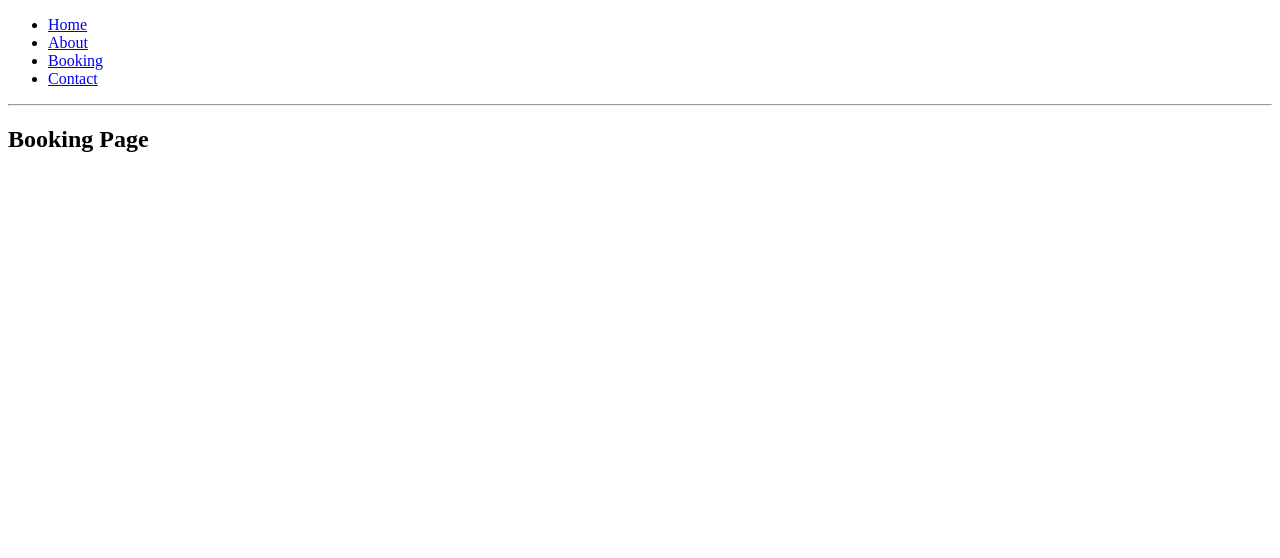
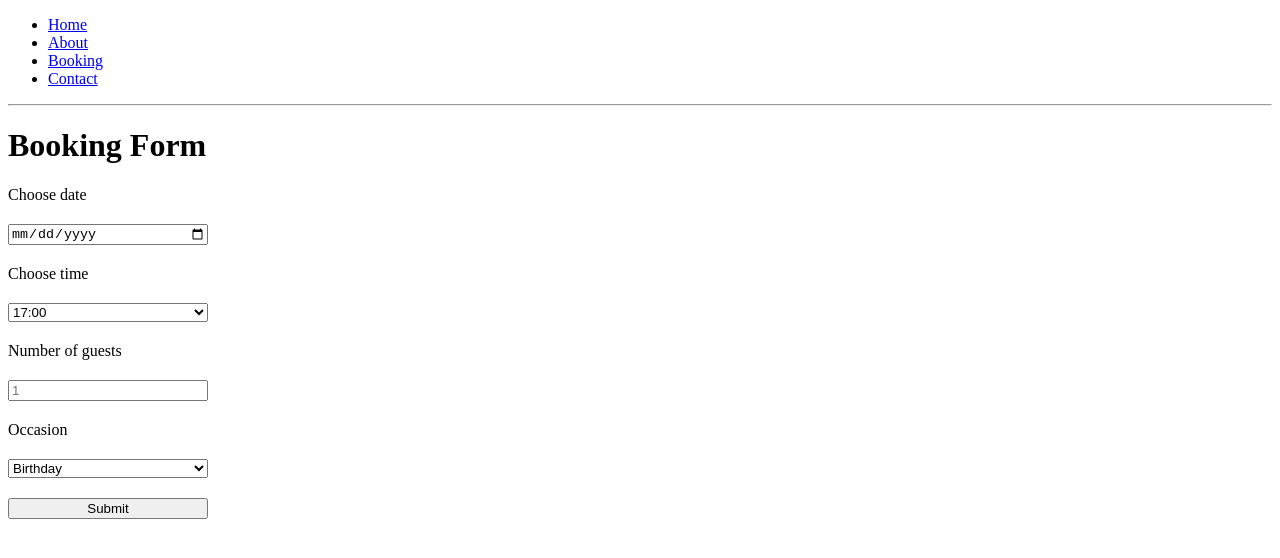
Before and after one commit to uxscouts/practiceforms1, a React (Vite) app in the folder practiceforms1/: page /booking in a window 1280 px wide. Shown: the top 558 px of the page. Built offline with nearby package versions, Linux system fonts and the light colour scheme.

Commit message:
got Booking Form to show

```diff
--- a/practiceforms1/src/components/forms/BookingForm.jsx
+++ b/practiceforms1/src/components/forms/BookingForm.jsx
@@ -1,4 +1,5 @@
 const BookingForm = () => {
+  return (
     <form style={{ display: "grid", maxWidth: 200, gap: 20 }}>
       <label htmlFor="res-date">Choose date</label>
       <input type="date" id="res-date" />
@@ -20,6 +21,7 @@
       </select>
       <input type="submit" defaultValue="Make Your reservation" />
     </form>
+  )
 }
 
 export default BookingForm;
--- a/practiceforms1/src/pages/Booking.jsx
+++ b/practiceforms1/src/pages/Booking.jsx
@@ -1,7 +1,12 @@
-
+import BookingForm from "../components/forms/BookingForm.jsx"
 
 const Booking = () => {
-  return <h2>Booking Page</h2>;
+  return (
+    <>
+    <h1>Booking Form</h1>
+    <BookingForm/>
+    </>
+  )
 
 };
 export default Booking;
```
Lines whose indentation alone changed are shown as unchanged.
